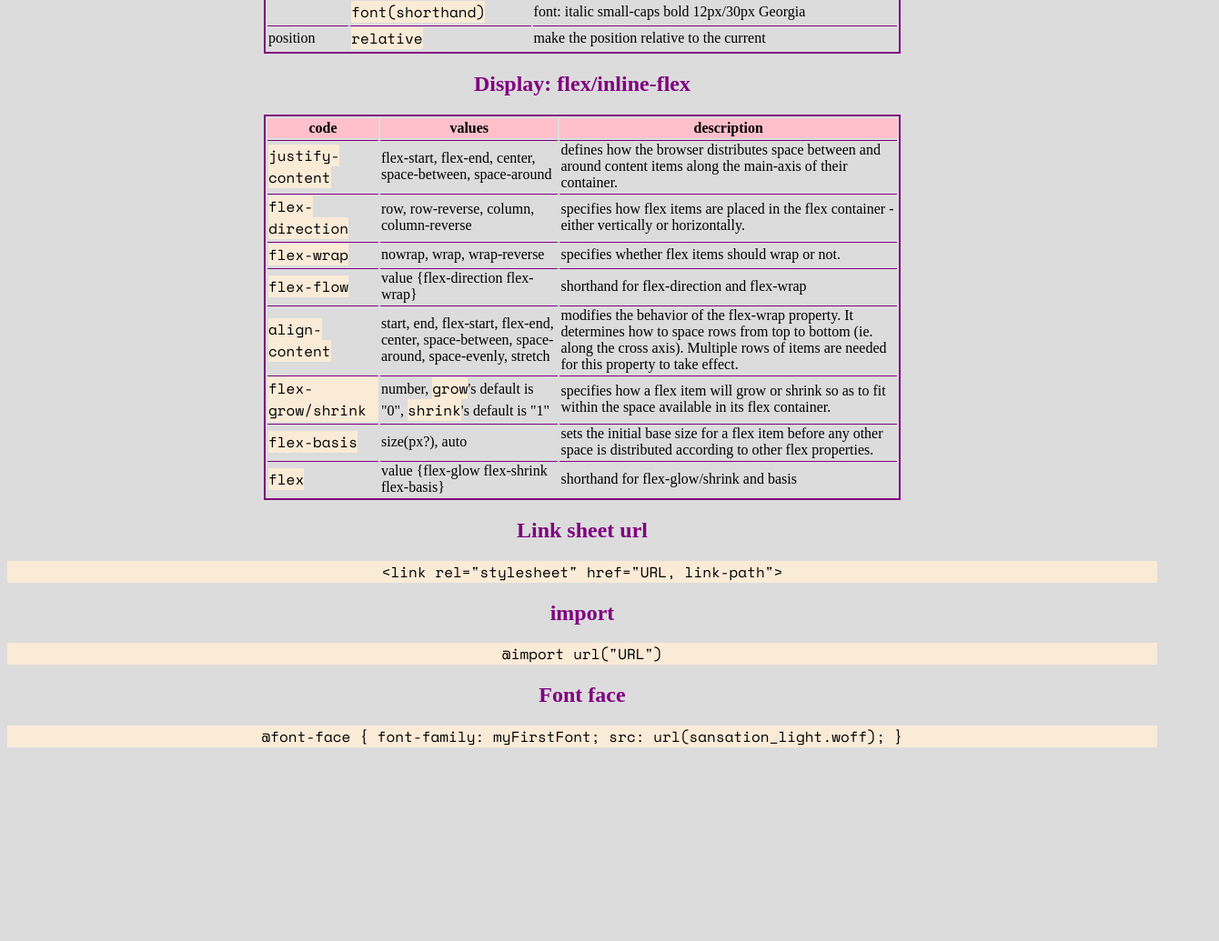
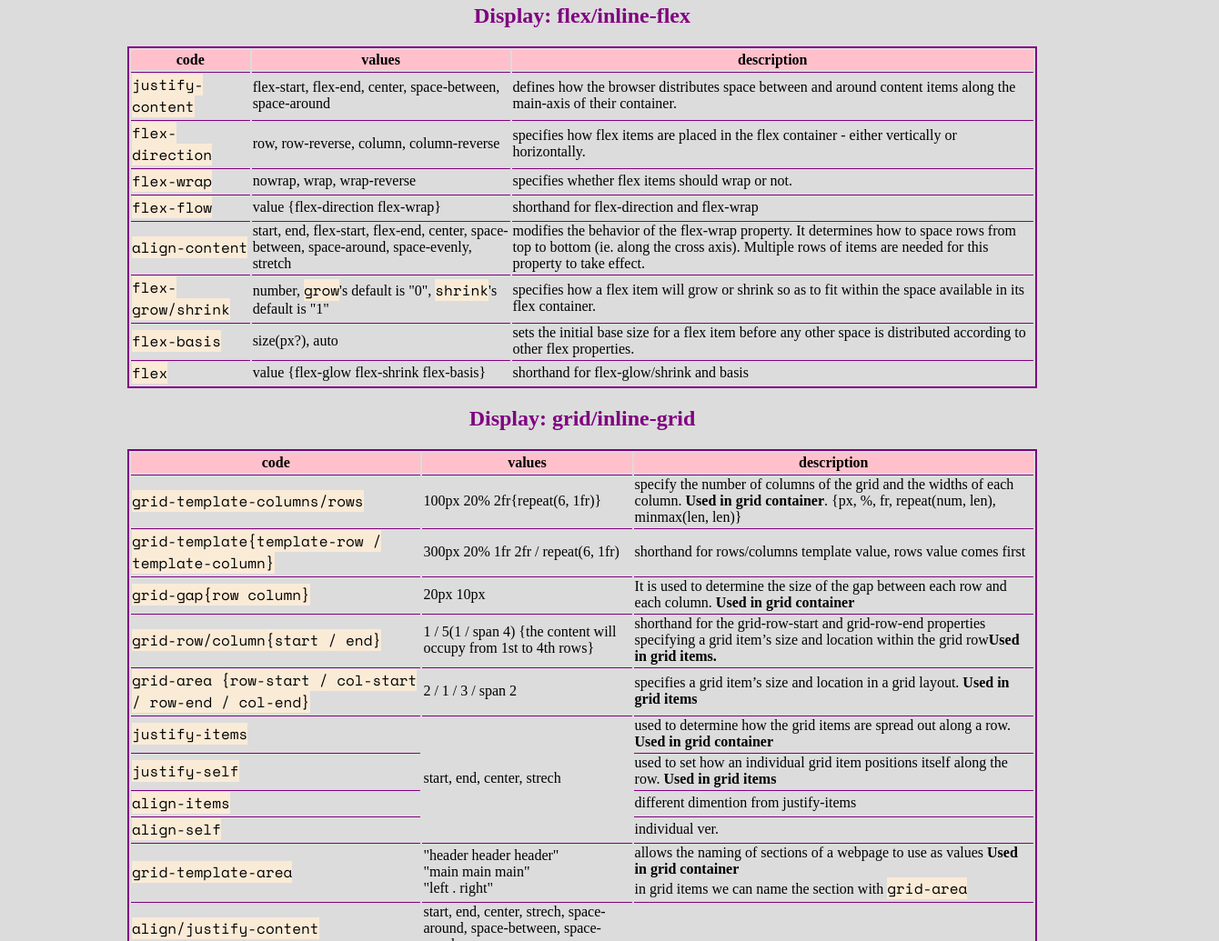
Before and after one commit to tetsu458/cheatsheet.project, a plain HTML site: page index.html in a window 1280 px wide. Shown: the part 1765-2800 px from the top of the page at 91% size, 1340 px wide, since content can reach past the window. Before the commit the page ends 2607 px from the top, so only its background shows below. Drawn offline with nearby package versions, Linux system fonts and the light colour scheme.

Commit message:
Add grid table

```diff
--- a/index.html
+++ b/index.html
@@ -13,7 +13,8 @@
     </header>
     <main>
         <div class="html">
-            <section class="table-tag table">
+            <div id="table-flex">
+                <section class="table-tag table-container">
                     <h2>Table Tags</h2>
                     <table>
                         <thead>
@@ -62,7 +63,7 @@
                         </tbody>
                     </table>
                 </section>
-            <section class="table-attr table">
+                <section class="table-attr table-container">
                     <h2>Table Attributes</h2>
                     <table>
                         <thead>
@@ -86,9 +87,10 @@
                         </tbody>
                     </table>
                 </section>
-            <section class="form table">
+            </div>
+            <section class="form table-container">
                 <h2>Form</h2>
-                <table class="wide">
+                <table class="wide-table">
                     <thead>
                         <tr>
                             <th>Name</th>
@@ -160,7 +162,7 @@
         </div>
         <div class="css">
             <h1>CSS styling</h1>
-            <section class="style table">
+            <section class="style table-container">
                 <h2>Font property</h2>
                 <table>
                     <thead>
@@ -204,9 +206,9 @@
                     </tbody>
                 </table>
             </section>
-            <section class="flex table">
+            <section class="flex table-container">
                 <h2>Display: flex/inline-flex</h2>
-                <table>
+                <table class="wide-table">
                     <thead>
                         <tr>
                             <th>code</th>
@@ -241,7 +243,7 @@
                             <td>modifies the behavior of the flex-wrap property. It determines how to space rows from top to bottom (ie. along the cross axis). Multiple rows of items are needed for this property to take effect.</td>
                         </tr>
                         <tr>
-                            <td class="code">flex-grow/shrink</td>
+                            <td><span class="code">flex-grow/shrink</span></td>
                             <td>number, <span class="code">grow</span>'s default is "0", <span class="code">shrink</span>'s default is "1"</td>
                             <td>specifies how a flex item will grow or shrink so as to fit within the space available in its flex container.</td>
                         </tr>
@@ -254,6 +256,79 @@
                             <td><span class="code">flex</span></td>
                             <td>value {flex-glow flex-shrink flex-basis}</td>
                             <td>shorthand for flex-glow/shrink and basis</td>
+                        </tr>
+                    </tbody>
+                </table>
+            </section>
+            <section class="grid table-container">
+                <h2>Display: grid/inline-grid</h2>
+                <table class="wide-table">
+                    <thead>
+                        <tr>
+                            <th>code</th>
+                            <th>values</th>
+                            <th>description</th>
+                        </tr>
+                    </thead>
+                    <tbody>
+                        <tr>
+                            <td><span class="code">grid-template-columns/rows</span></td>
+                            <td>100px 20% 2fr{repeat(6, 1fr)}</td>
+                            <td>specify the number of columns of the grid and the widths of each column. <strong>Used in grid container</strong>. {px, %, fr, repeat(num, len), minmax(len, len)}</td>
+                        </tr>
+                        <tr>
+                            <td><span class="code">grid-template{template-row / template-column}</span></td>
+                            <td>300px 20% 1fr 2fr / repeat(6, 1fr)</td>
+                            <td>shorthand for rows/columns template value, rows value comes first</td>
+                        </tr>
+                        <tr>
+                            <td><span class="code">grid-gap{row column}</span></td>
+                            <td>20px 10px</td>
+                            <td>It is used to determine the size of the gap between each row and each column. <strong>Used in grid container</strong></td>
+                        </tr>
+                        <tr>
+                            <td><span class="code">grid-row/column{start / end}</span></td>
+                            <td>1 / 5(1 / span 4) {the content will occupy from 1st to 4th rows}</td>
+                            <td>shorthand for the grid-row-start and grid-row-end properties specifying a grid item’s size and location within the grid row<strong>Used in grid items.</strong></td>
+                        </tr>
+                        <tr>
+                            <td><span class="code">grid-area {row-start / col-start / row-end / col-end}</span></td>
+                            <td>2 / 1 / 3 / span 2</td>
+                            <td>specifies a grid item’s size and location in a grid layout. <strong>Used in grid items</strong></td>
+                        </tr>
+                        <tr>
+                            <td><span class="code">justify-items</span></td>
+                            <td rowspan="4">start, end, center, strech</td>
+                            <td>used to determine how the grid items are spread out along a row. <strong>Used in grid container</strong></td>
+                        </tr>
+                        <tr>
+                            <td><span class="code">justify-self</span></td>
+                            <td>used to set how an individual grid item positions itself along the row. <strong>Used in grid items</strong></td>
+                        </tr>
+                        <tr>
+                            <td><span class="code">align-items</span></td>
+                            <td>different dimention from justify-items</td>
+                        </tr>
+                        <tr>
+                            <td><span class="code">align-self</span></td>
+                            <td>individual ver.</td>
+                        </tr>
+                        <tr>
+                            <td><span class="code">grid-template-area</span></td>
+                            <td>"header header header"<br>
+                                "main main main"<br>
+                                "left . right"</td>
+                            <td>allows the naming of sections of a webpage to use as values <strong>Used in grid container</strong><br> in grid items we can name the section with <span class="code">grid-area</span></td>
+                        </tr>
+                        <tr>
+                            <td><span class="code">align/justify-content</span></td>
+                            <td>start, end, center, strech, space-around, space-between, space-evenly</td>
+                            <td></td>
+                        </tr>
+                        <tr>
+                            <td><span class="code">grid-auto-rows/columns</span></td>
+                            <td>px, %....</td>
+                            <td>specifies the height of implicitly added grid rows or it sets a size for the rows in a grid container. <strong>Used in grid container</strong></td>
                         </tr>
                     </tbody>
                 </table>
--- a/styles.css
+++ b/styles.css
@@ -45,17 +45,27 @@ tbody tr td
     border-top: 1px solid purple;
 }
 
-.table {
+#table-flex {
+    display: flex;
+    justify-content: center;
+    /* align-items: center; */
+}
+
+#table-flex section {
     width: 700px;
 }
 
-.wide {
+.table-container {
     width: 1000px;
 }
 
-.form {
+.wide-table {
     width: 1000px;
 }
+
+/* .form {
+    width: 1000px;
+} */
 
 .code2 {
     background-color: rgb(190, 186, 186);
```
Lines whose indentation alone changed are shown as unchanged.
